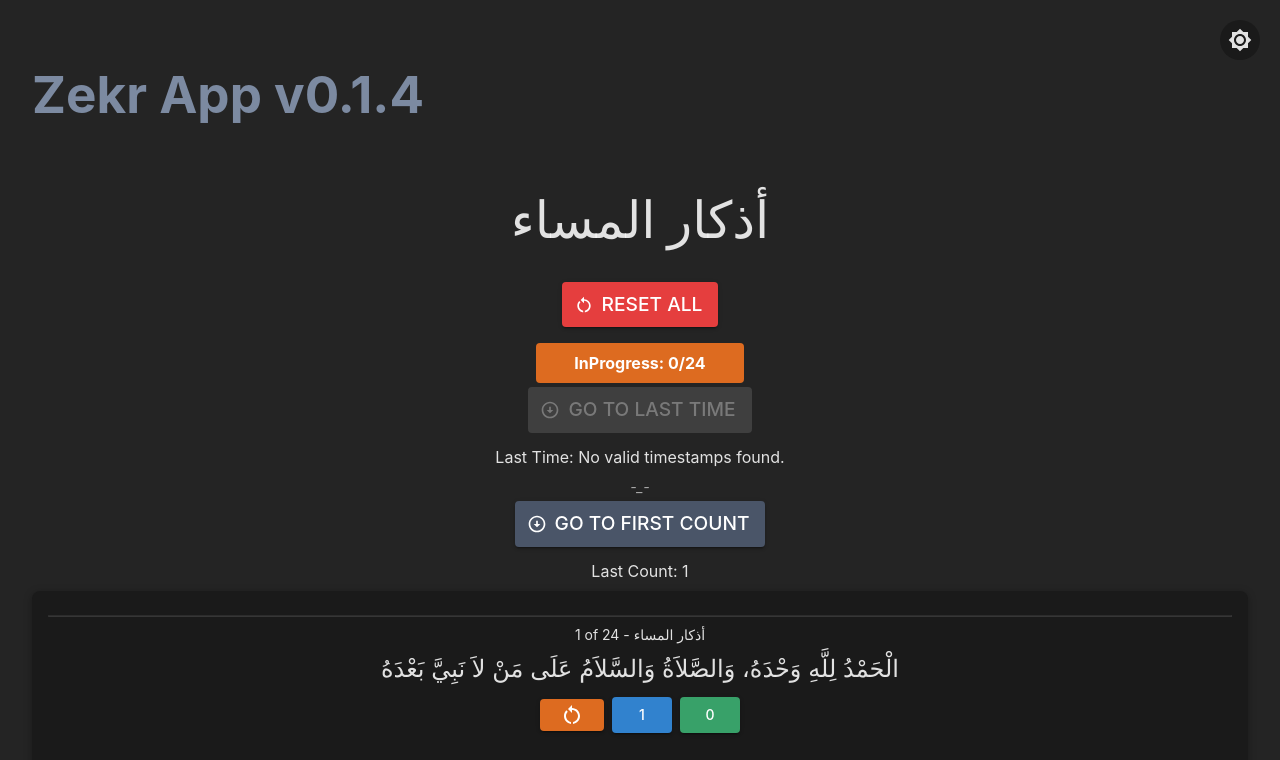
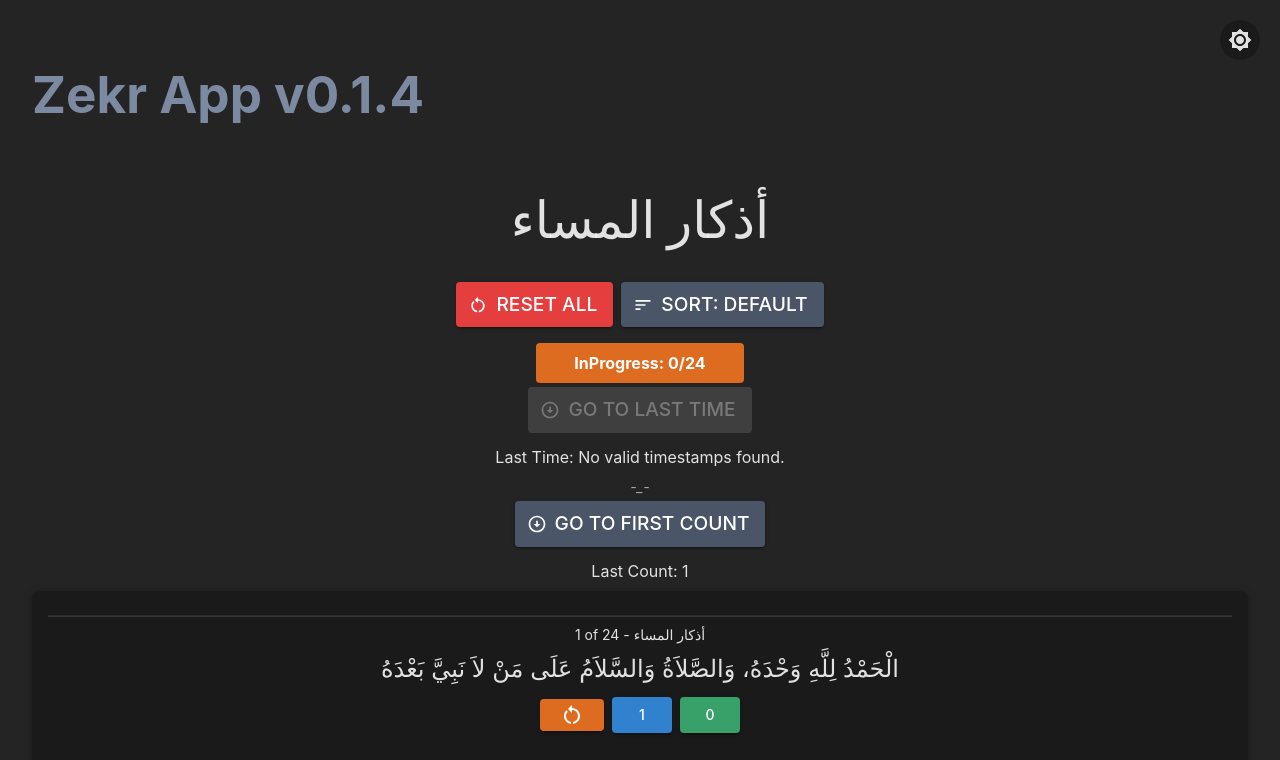
Before and after one commit to mero2online/Azkar, a React (Vite) app: page /zekr/1 in a window 1280 px wide. Shown: the top 760 px of the page. Built offline with nearby package versions, Linux system fonts and the light colour scheme.

Commit message:
EDIT: Adding sort by counter asc desc

```diff
--- a/src/ZekrGUI.jsx
+++ b/src/ZekrGUI.jsx
@@ -5,6 +5,7 @@ import RestartAltIcon from '@mui/icons-material/RestartAlt';
 import FingerprintIcon from '@mui/icons-material/Fingerprint';
 import ArrowCircleUpIcon from '@mui/icons-material/ArrowCircleUp';
 import ArrowCircleDownIcon from '@mui/icons-material/ArrowCircleDown';
+import SortIcon from '@mui/icons-material/Sort';
 import { format, intervalToDuration } from 'date-fns';
 import Dialog from '@mui/material/Dialog';
 import DialogActions from '@mui/material/DialogActions';
@@ -20,6 +21,7 @@ const ZekrGUI = ({ current, storedCounts }) => {
   const [mergedCount, setMergedCount] = useState();
   const [currentIndex, setCurrentIndex] = useState(0);
   const [openResetDialog, setOpenResetDialog] = useState(false);
+  const [sortOrder, setSortOrder] = useState('default'); // 'default', 'asc', 'desc'
   const btnRef = useRef(0);
   const elementRefs = useRef([]);
 
@@ -241,7 +243,7 @@ const ZekrGUI = ({ current, storedCounts }) => {
     <>
       {/* <pre>{JSON.stringify(mergedCount, null, 2)}</pre> */}
       <h1>{current.name}</h1>
-      <Box sx={{ my: 2 }}>
+      <Box sx={{ my: 2, display: 'flex', gap: 1, flexWrap: 'wrap', justifyContent: 'center' }}>
         <Button
           variant='contained'
           color='error'
@@ -251,10 +253,36 @@ const ZekrGUI = ({ current, storedCounts }) => {
         >
           Reset All
         </Button>
+        <Button
+          variant='contained'
+          color={sortOrder !== 'default' ? 'secondary' : 'primary'}
+          startIcon={<SortIcon />}
+          onClick={() => {
+            setSortOrder(prev => {
+              if (prev === 'default') return 'asc';
+              if (prev === 'asc') return 'desc';
+              return 'default';
+            });
+          }}
+          sx={{ fontSize: '1.2em' }}
+        >
+          {sortOrder === 'default' ? 'Sort: Default' : sortOrder === 'asc' ? 'Sort: Asc ↑' : 'Sort: Desc ↓'}
+        </Button>
       </Box>
       <div>{checkStatus()}</div>
       <div>
-        {zekrById(current.id).map((z, i) => {
+        {(() => {
+          const zekrItems = zekrById(current.id);
+          const indices = zekrItems.map((_, i) => i);
+
+          if (sortOrder === 'asc') {
+            indices.sort((a, b) => mergedCount[a].counterNum - mergedCount[b].counterNum);
+          } else if (sortOrder === 'desc') {
+            indices.sort((a, b) => mergedCount[b].counterNum - mergedCount[a].counterNum);
+          }
+
+          return indices.map((i) => {
+            const z = zekrItems[i];
             const getActiveColor = () => {
               if (mergedCount[i].count === 0) {
                 return theme.palette.primary.main;
@@ -267,7 +295,7 @@ const ZekrGUI = ({ current, storedCounts }) => {
 
             return (
               <Box
-              key={i}
+                key={`zekr-${z.id}`}
                 ref={(el) => (elementRefs.current[i] = el)}
               className='card'
               sx={{
@@ -379,7 +407,8 @@ const ZekrGUI = ({ current, storedCounts }) => {
               <hr style={{ borderColor: theme.palette.divider }}></hr>
               </Box>
             );
-        })}
+          });
+        })()}
       </div>
       <button
         ref={btnRef}
@@ -395,6 +424,7 @@ const ZekrGUI = ({ current, storedCounts }) => {
         onClose={() => setOpenResetDialog(false)}
         aria-labelledby='reset-dialog-title'
         aria-describedby='reset-dialog-description'
+        disableRestoreFocus
       >
         <DialogTitle id='reset-dialog-title'>Confirm Reset All</DialogTitle>
         <DialogContent>
@@ -408,6 +438,7 @@ const ZekrGUI = ({ current, storedCounts }) => {
             onClick={() => setOpenResetDialog(false)}
             variant='contained'
             color='primary'
+            autoFocus
           >
             Cancel
           </Button>
@@ -415,7 +446,6 @@ const ZekrGUI = ({ current, storedCounts }) => {
             onClick={handleResetAll}
             variant='contained'
             color='error'
-            autoFocus
           >
             Reset All
           </Button>
```
Lines whose indentation alone changed are shown as unchanged.
